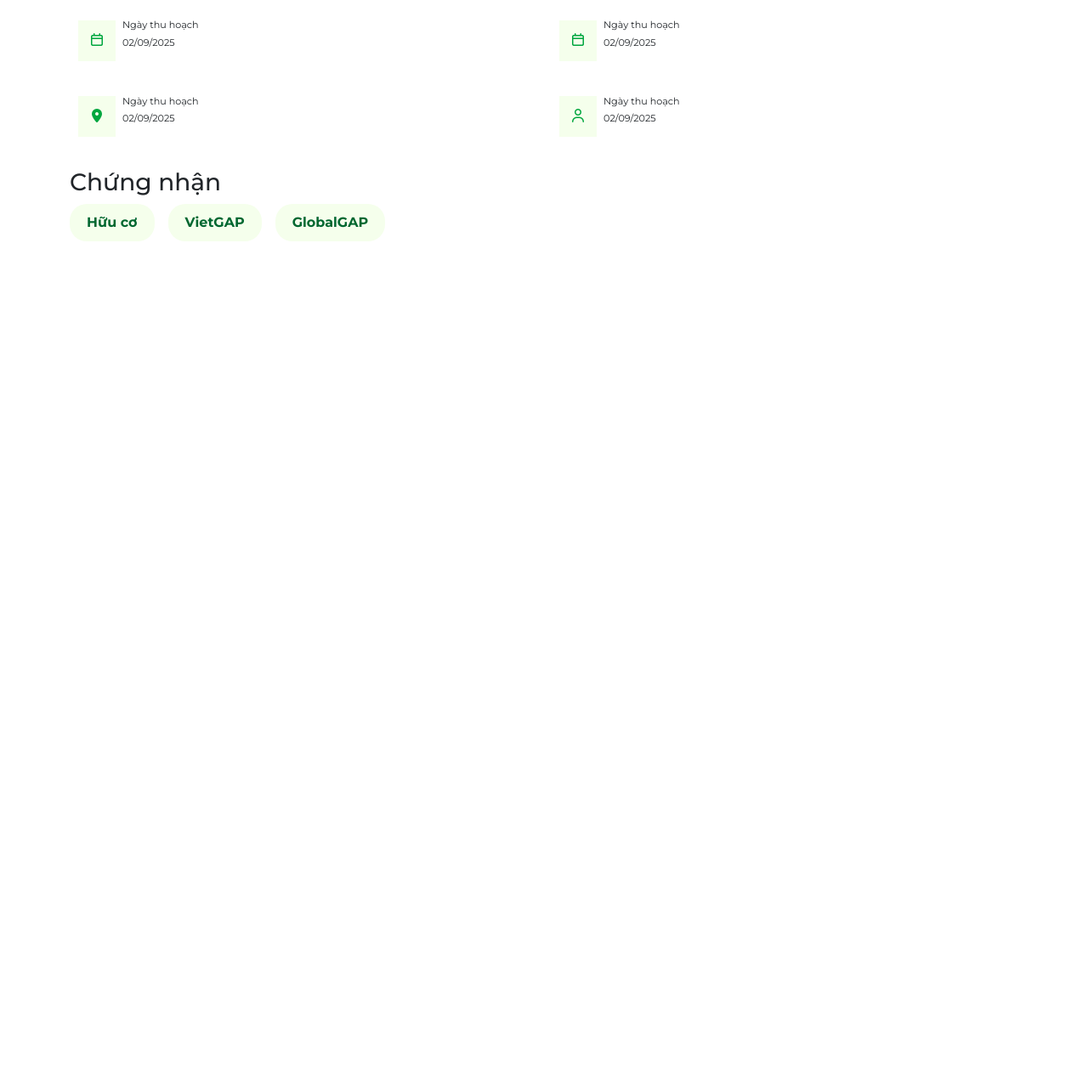
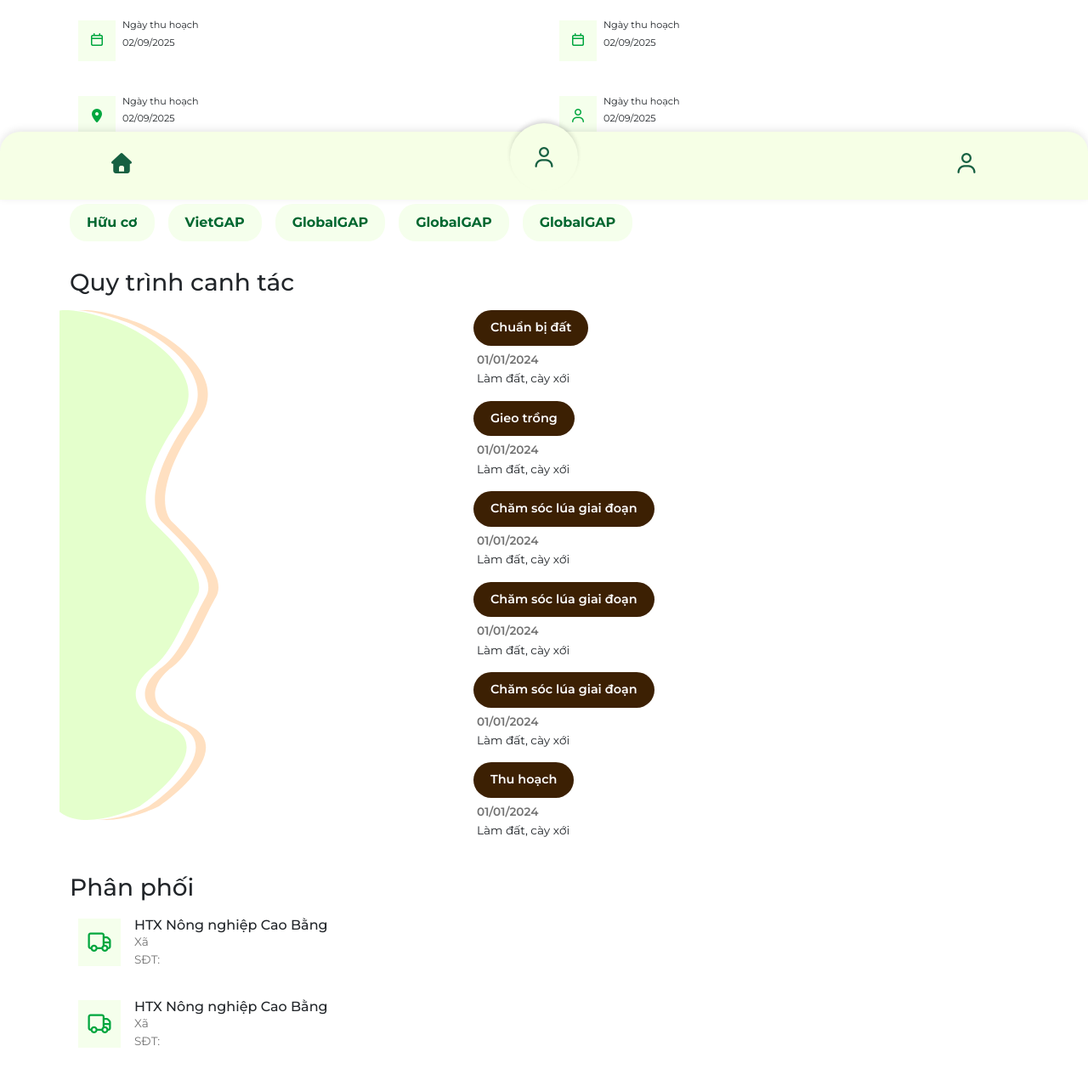
Before and after one commit to TaoRory/LandingPagePJ, a plain HTML site: page index.html in a window 1280 px wide. Shown: the part 565-1836 px from the top of the page at 85% size. Before the commit the page ends 865 px from the top, so only its background shows below. Drawn offline with nearby package versions, Linux system fonts and the light colour scheme.

Commit message:
xong giao dien

```diff
--- a/index.html
+++ b/index.html
@@ -113,12 +113,105 @@
 
     <section class="container py-2">
         <h3 class="my-2">Chứng nhận</h3>
-        <div class="d-flex overflow-auto gap-3 pb-2">
+        <div class="d-flex flex-wrap gap-3 pb-2">
             <div class="cert-item">Hữu cơ</div>
             <div class="cert-item">VietGAP</div>
             <div class="cert-item">GlobalGAP</div>
+            <div class="cert-item">GlobalGAP</div>
+            <div class="cert-item">GlobalGAP</div>
         </div>
     </section>
+
+    <section class="container py-2">
+        <h3 class="my-2">Quy trình canh tác</h3>
+        <div class="row my-3">
+            <div class="col-5 svg-col">
+                <div class="svg-placeholder" style="height: 600px;">
+                    <img src="gido.svg" alt="" class="h-100">
+                </div>
+            </div>
+
+            <div class="col-7">
+                <div class="box-container">
+                    <div class="box">
+                        Chuẩn bị đất
+                    </div>
+                    <p class="box-date">01/01/2024</p>
+                    <p class="box-content">Làm đất, cày xới</p>
+                </div>
+                <div class="box-container">
+                    <div class="box">
+                        Gieo trồng
+                    </div>
+                    <p class="box-date">01/01/2024</p>
+                    <p class="box-content">Làm đất, cày xới</p>
+                </div>
+                <div class="box-container">
+                    <div class="box">
+                        Chăm sóc lúa giai đoạn
+                    </div>
+                    <p class="box-date">01/01/2024</p>
+                    <p class="box-content">Làm đất, cày xới</p>
+                </div>
+                <div class="box-container">
+                    <div class="box">
+                        Chăm sóc lúa giai đoạn
+                    </div>
+                    <p class="box-date">01/01/2024</p>
+                    <p class="box-content">Làm đất, cày xới</p>
+                </div>
+                <div class="box-container">
+                    <div class="box">
+                        Chăm sóc lúa giai đoạn
+                    </div>
+                    <p class="box-date">01/01/2024</p>
+                    <p class="box-content">Làm đất, cày xới</p>
+                </div>
+                <div class="box-container">
+                    <div class="box">
+                        Thu hoạch
+                    </div>
+                    <p class="box-date">01/01/2024</p>
+                    <p class="box-content">Làm đất, cày xới</p>
+                </div>
+            </div>
+        </div>
+    </section>
+
+    <section class="container py-2">
+        <h3 class="my-2">Phân phối</h3>
+        <div class="provider-container">
+            <div class="provider-item">
+                <div class="provider-icon">
+                    <i class="fa-regular fa-truck"></i>
+                </div>
+                <div class="provider-content">
+                    <h6>HTX Nông nghiệp Cao Bằng</h6>
+                    <p>Xã </p>
+                    <p>SĐT:</p>
+                </div>
+            </div>
+            <div class="provider-item">
+                <div class="provider-icon">
+                    <i class="fa-regular fa-truck"></i>
+                </div>
+                <div class="provider-content">
+                    <h6>HTX Nông nghiệp Cao Bằng</h6>
+                    <p>Xã </p>
+                    <p>SĐT:</p>
+                </div>
+            </div>
+        </div>
+    </section>
+    <div style="height: 80px;"></div>
+    <div class="footer-container">
+        <div class="custom-footer">
+            <a href="#" class="footer-icon"><i class="fa-solid fa-house"></i></i></a>
+            <a href="#" class="footer-center"><i class="fa-regular fa-user"></i></a>
+            <a href="#" class="footer-icon"><i class="fa-regular fa-user"></i></i></a>
+        </div>
+    </div>
+
     <script src="https://cdn.jsdelivr.net/npm/bootstrap@5.3.3/dist/js/bootstrap.bundle.min.js"></script>
 </body>
 
--- a/styles.css
+++ b/styles.css
@@ -77,3 +77,119 @@
     color: #016730;
     font-weight: bold;
 }
+
+.box-container {}
+
+.box-container p {
+    margin-bottom: 0;
+    margin-left: 4px;
+}
+
+.box-container .box-date {
+    font-weight: 600;
+    font-size: 0.85rem;
+    margin-top: 6px;
+    color: #727272;
+}
+
+.box-container .box-content {
+    font-size: 0.85rem;
+    margin-top: 2px;
+}
+
+.box-container+.box-container {
+    margin-top: 16px;
+}
+
+.svg-col {
+    display: flex;
+    align-items: flex-start;
+    justify-content: flex-start;
+    padding: 0;
+}
+
+.svg-placeholder {}
+
+.box {
+    padding: 10px 20px;
+    background-color: #3C2003;
+    color: white;
+    font-weight: 600;
+    border-radius: 24px;
+    text-align: center;
+    width: max-content;
+    font-size: 0.9rem;
+}
+
+.provider-container {
+    display: flex;
+    flex-direction: column;
+    gap: 16px;
+}
+
+.provider-item {
+    display: flex;
+    padding: 10px;
+    gap: 16px;
+    align-items: center;
+}
+
+.provider-icon {
+    padding: 10px;
+    color: #00A63E;
+    background-color: #F5FFEC;
+    font-size: 1.5rem;
+}
+
+.provider-content h6 {
+    margin-bottom: 0;
+}
+
+.provider-content p {
+    margin-bottom: 0;
+    font-size: 0.85rem;
+    color: #727272;
+}
+
+.footer-container {
+    background-color: #F6FFE6;
+    height: 80px;
+    position: fixed;
+    bottom: 0;
+    left: 0;
+    width: 100%;
+    border-radius: 24px 24px 0 0;
+    box-shadow: 0 -2px 10px rgba(0, 0, 0, 0.1);
+}
+
+.custom-footer {
+    width: 80%;
+    margin: 0 auto;
+    color: white;
+    padding: 20px 0;
+    display: flex;
+    justify-content: space-between;
+    gap: 20px;
+    font-size: 1.5rem;
+}
+
+.footer-center {
+    width: 80px;
+    height: 80px;
+    background-color: #F6FFE6;
+    /* màu chủ đạo */
+    border-radius: 50%;
+    display: flex;
+    justify-content: center;
+    align-items: center;
+    color: #166041;
+    font-size: 24px;
+    margin-top: -30px;
+    box-shadow: 0 -4px 6px -2px rgba(0, 0, 0, 0.2);
+}
+
+.footer-icon {
+    font-size: 24px;
+    color: #166041;
+    text-decoration: none;
+}
```
Also changed, not shown: gido.svg (added).
